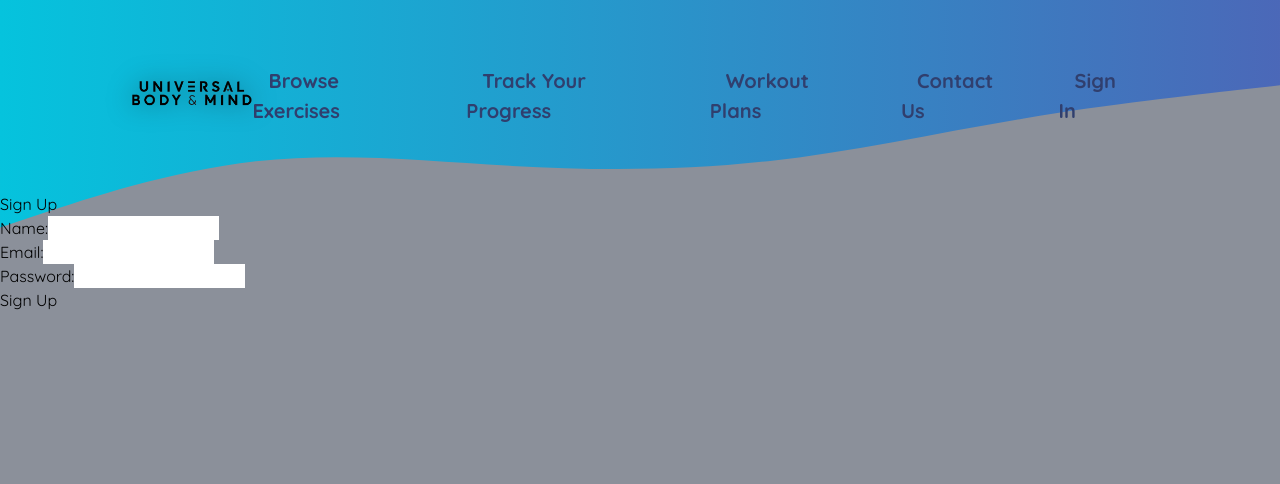
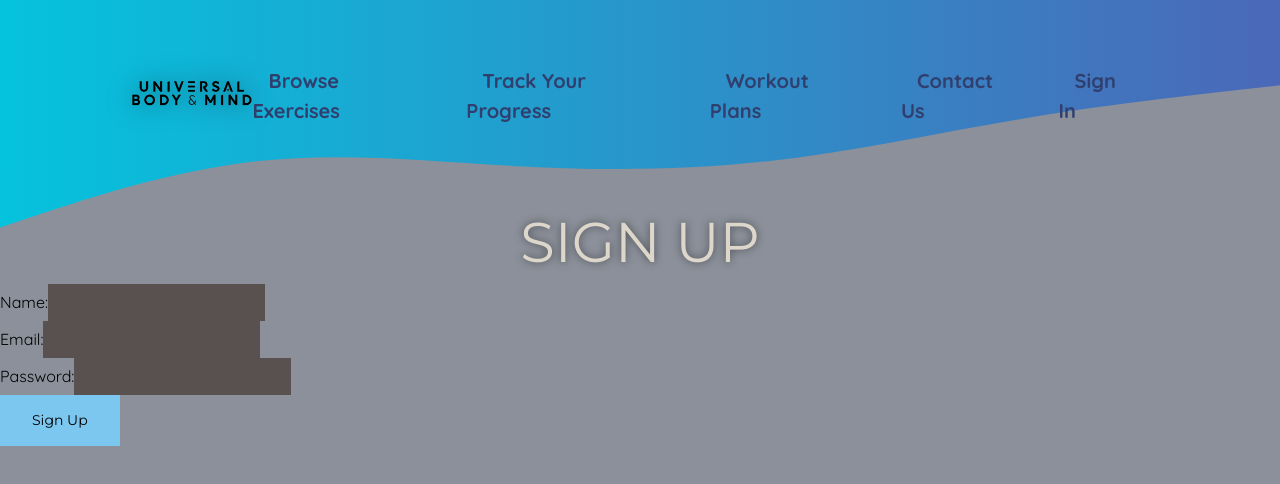
Before and after one commit to GrantPettis/Fitness-App, a Next.js app: page /sign_up in a window 1280 px wide. Shown: the top 484 px of the page. Built offline with nearby package versions, Linux system fonts and the light colour scheme; no server answers.

Commit message:
Sign in and sign up styling

```diff
--- a/src/app/create-workout-plan/page.js
+++ b/src/app/create-workout-plan/page.js
@@ -7,6 +7,7 @@ import { collection, addDoc, getDocs } from 'firebase/firestore';
 import dropdown from '@/app/components/dropdown-menu.module.css';
 import style from '@/app/components/exercise-item.module.css'
 import form from '@/app/components/text-form-field.module.css'
+import button from '@/app/components/workout-plan-button.module.css'
 
 export default function CreateWorkoutPlan() {
   const router = useRouter(); // Initialize useRouter
@@ -129,6 +130,7 @@ export default function CreateWorkoutPlan() {
           </div>
         ))}
         <button
+          className={button.button}
           type="button"
           onClick={addExercise}
           style={{ marginBottom: '10px', marginRight: '10px' }} // Adds space below and to the right
@@ -136,6 +138,7 @@ export default function CreateWorkoutPlan() {
           Add Another Exercise
         </button>
         <button
+          className={button.button}
           type="submit"
           style={{ marginBottom: '10px' }} // Adds space below the button
         >
--- a/src/app/sign_up/page.js
+++ b/src/app/sign_up/page.js
@@ -4,6 +4,9 @@ import { useState } from 'react';
 import { auth, db } from '../firebase/firebase';  // Import Firebase auth and Firestore instance
 import { createUserWithEmailAndPassword, updateProfile } from 'firebase/auth';
 import { doc, setDoc } from 'firebase/firestore';  // Firestore functions
+import button from '@/app/components/workout-plan-button.module.css'
+import form from '@/app/components/text-form-field.module.css'
+import style from '@/app/components/exercise-item.module.css'
 
 export default function SignUpPage() {
   const [name, setName] = useState('');
@@ -44,11 +47,14 @@ export default function SignUpPage() {
 
   return (
     <div className="sign-up-container">
-      <h1>Sign Up</h1>
+      <header className={style.headerText} style={{ textAlign: 'center' }}>
+        <h1>Sign Up</h1>
+      </header>
       <form onSubmit={handleSubmit}>
         <div>
           <label>Name:</label>
           <input
+            className={form.input}
             type="text"
             value={name}
             onChange={(e) => setName(e.target.value)}
@@ -58,6 +64,7 @@ export default function SignUpPage() {
         <div>
           <label>Email:</label>
           <input
+            className={form.input}
             type="email"
             value={email}
             onChange={(e) => setEmail(e.target.value)}
@@ -67,13 +74,14 @@ export default function SignUpPage() {
         <div>
           <label>Password:</label>
           <input
+            className={form.input}
             type="password"
             value={password}
             onChange={(e) => setPassword(e.target.value)}
             required
           />
         </div>
-        <button type="submit">Sign Up</button>
+        <button className={button.button} type="submit">Sign Up</button>
       </form>
     </div>
   );
--- a/src/app/workout-plans/[planName]/page.js
+++ b/src/app/workout-plans/[planName]/page.js
@@ -102,7 +102,6 @@ export default function WorkoutPlanDetails() {
       {/* Display exercises for the selected day or category */}
       {selectedFilter && filteredExercises.length > 0 ? (
         <div>
-          <h2>{planName === '15-min-full-workouts' ? 'Category' : 'Day'}: {selectedFilter}</h2>
           <ul className={grid.exercises}>
             {filteredExercises.map((exercise, index) => (
               <li key={index}>
```
Also changed, not shown: src/app/sign_in/page.js (+10 -3 lines).
